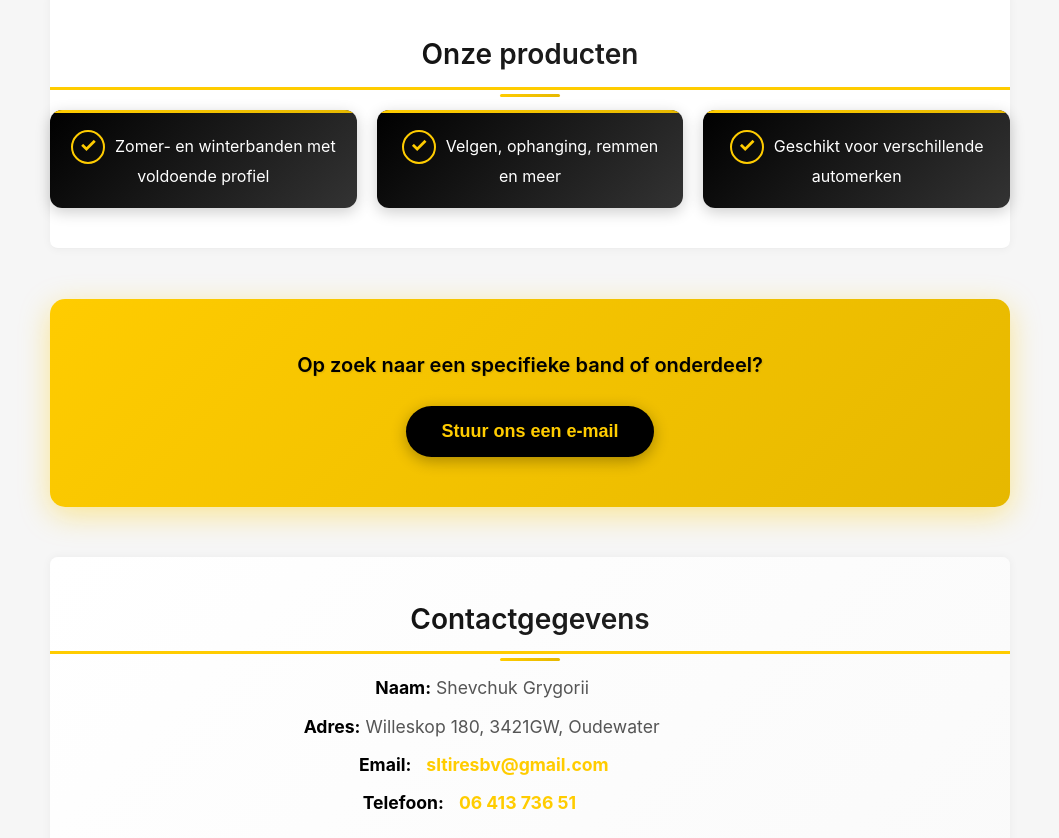
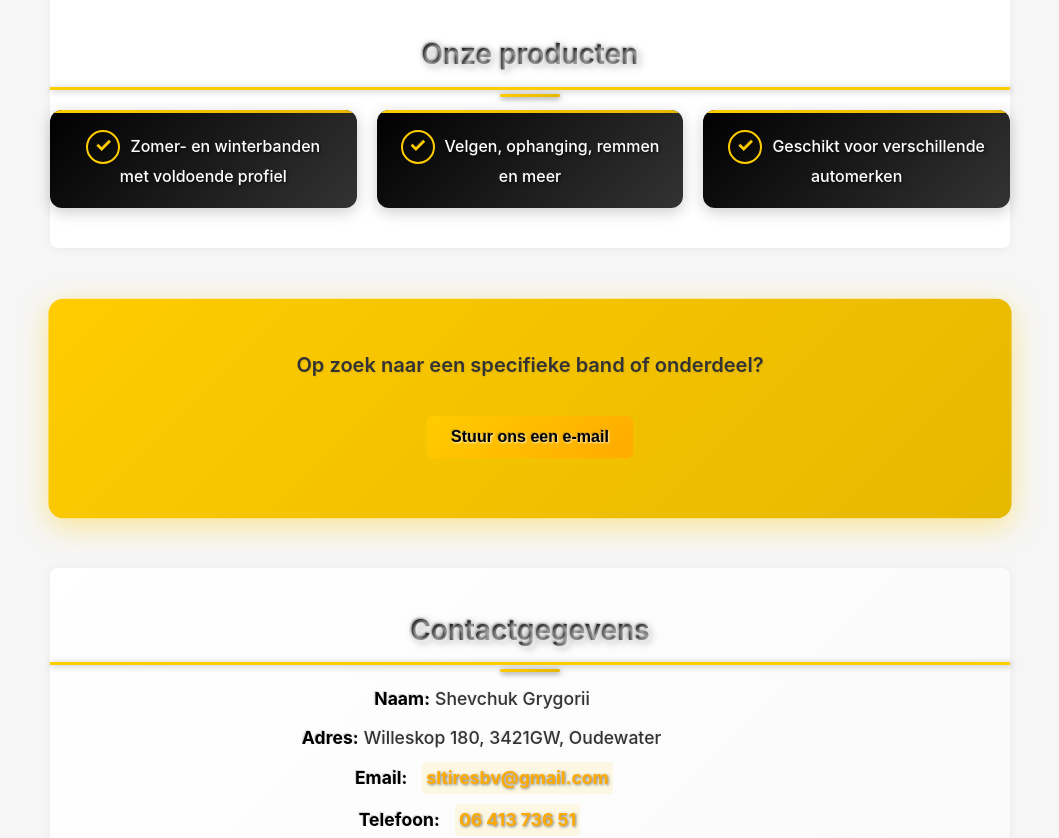
Before and after one commit to TexnoMAX/car-parts-tyres, a React (Vite) app: page / in a window 1280 px wide. Shown: the part 1056-1894 px from the top of the page, without its empty margins (110-1169 px from the left). Built offline with nearby package versions, Linux system fonts and the light colour scheme.

Commit message:
Улучшена читаемость всех шрифтов для белого и черного фона с text-shadow эффектами

```diff
--- a/src/App.css
+++ b/src/App.css
@@ -70,18 +70,26 @@ body {
   font-size: 12px;
   font-weight: bold;
   transition: all 0.3s ease;
-  color: #666;
+  color: #666666 !important;
+  text-shadow: 1px 1px 2px rgba(255, 255, 255, 0.8),
+               -1px -1px 1px rgba(0, 0, 0, 0.1);
 }
 
 .language-switcher button:hover {
   border-color: #ffcc00;
-  color: #333;
+  color: #333333 !important;
+  text-shadow: 1px 1px 2px rgba(255, 255, 255, 0.9),
+               -1px -1px 1px rgba(0, 0, 0, 0.2);
+  background: rgba(255, 204, 0, 0.1);
 }
 
 .language-switcher button.active {
   background: #ffcc00;
   border-color: #ffcc00;
-  color: #000;
+  color: #000000 !important;
+  text-shadow: 1px 1px 2px rgba(255, 255, 255, 0.8),
+               -1px -1px 1px rgba(0, 0, 0, 0.3);
+  font-weight: 800;
 }
 
 /* Animations */
@@ -184,18 +192,24 @@ body {
   font-size: 2.5rem;
   margin: 0 0 10px 0;
   font-weight: bold;
-  color: #000;
+  color: #000 !important;
   background: linear-gradient(135deg, #000 0%, #333 100%);
   -webkit-background-clip: text;
   -webkit-text-fill-color: transparent;
   background-clip: text;
+  text-shadow: 2px 2px 4px rgba(255, 255, 255, 0.8),
+               -1px -1px 2px rgba(0, 0, 0, 0.4);
+  filter: drop-shadow(1px 1px 2px rgba(0, 0, 0, 0.3));
 }
 
 .header p {
   font-size: 1.2rem;
   margin: 0;
-  opacity: 0.8;
-  color: #555;
+  opacity: 0.9;
+  color: #444 !important;
+  font-weight: 500;
+  text-shadow: 1px 1px 2px rgba(255, 255, 255, 0.9),
+               -0.5px -0.5px 1px rgba(0, 0, 0, 0.2);
 }
 
 .nav {
@@ -208,19 +222,23 @@ body {
 .nav button {
   background: none;
   border: 2px solid #333;
-  color: #333;
+  color: #333333 !important;
   padding: 10px 20px;
   border-radius: 25px;
   cursor: pointer;
   font-weight: bold;
   transition: all 0.3s ease;
+  text-shadow: 1px 1px 2px rgba(255, 255, 255, 0.8),
+               -1px -1px 1px rgba(0, 0, 0, 0.1);
 }
 
 .nav button:hover {
   background: #333;
-  color: #fff;
+  color: #ffffff !important;
   transform: translateY(-2px);
   box-shadow: 0 4px 12px rgba(0, 0, 0, 0.2);
+  text-shadow: 1px 1px 3px rgba(0, 0, 0, 0.8),
+               -1px -1px 1px rgba(255, 255, 255, 0.1);
 }
 
 /* Main Content */
@@ -270,7 +288,7 @@ body {
 }
 
 .section h2 {
-  color: #000;
+  color: #000 !important;
   margin-bottom: 20px;
   font-size: 28px;
   font-weight: 600;
@@ -280,6 +298,9 @@ body {
   -webkit-text-fill-color: transparent;
   background-clip: text;
   position: relative;
+  text-shadow: 2px 2px 4px rgba(255, 255, 255, 0.9),
+               -1px -1px 2px rgba(0, 0, 0, 0.4);
+  filter: drop-shadow(1px 1px 3px rgba(0, 0, 0, 0.3));
 }
 
 .section h2::after {
@@ -292,15 +313,19 @@ body {
   height: 3px;
   background: linear-gradient(90deg, #ffcc00, #e6b800);
   border-radius: 2px;
+  box-shadow: 0 2px 4px rgba(0, 0, 0, 0.2);
 }
 
 .section p {
   text-align: center;
   font-size: 16px;
   line-height: 1.6;
-  color: #555;
+  color: #444 !important;
   max-width: 800px;
   margin: 0 auto;
+  font-weight: 500;
+  text-shadow: 1px 1px 2px rgba(255, 255, 255, 0.9),
+               -0.5px -0.5px 1px rgba(0, 0, 0, 0.2);
 }
 
 /* Services Section */
@@ -342,7 +367,7 @@ body {
 
 .products-list li {
   background: linear-gradient(135deg, #000, #333);
-  color: white;
+  color: #ffffff !important;
   padding: 20px;
   border-radius: 12px;
   box-shadow: 0 4px 15px rgba(0, 0, 0, 0.2);
@@ -351,6 +376,9 @@ body {
   overflow: hidden;
   font-size: 16px;
   line-height: 1.5;
+  font-weight: 500;
+  text-shadow: 1px 1px 3px rgba(0, 0, 0, 0.8),
+               -1px -1px 1px rgba(255, 255, 255, 0.1);
 }
 
 .products-list li::before {
@@ -427,20 +455,21 @@ body {
 }
 
 .cta-button {
-  background: #000;
-  color: #ffcc00;
+  background: linear-gradient(135deg, #ffcc00, #ffaa00);
+  color: #000000 !important;
+  padding: 12px 24px;
   border: none;
-  padding: 15px 35px;
-  font-size: 18px;
-  font-weight: bold;
-  border-radius: 50px;
+  border-radius: 6px;
+  font-size: 16px;
+  font-weight: 600;
   cursor: pointer;
   transition: all 0.3s ease;
+  margin: 10px 0;
   text-decoration: none;
   display: inline-block;
-  box-shadow: 0 4px 15px rgba(0, 0, 0, 0.3);
-  position: relative;
-  z-index: 1;
+  box-shadow: 0 2px 10px rgba(255, 204, 0, 0.3);
+  text-shadow: 1px 1px 2px rgba(255, 255, 255, 0.8),
+               -1px -1px 1px rgba(0, 0, 0, 0.2);
 }
 
 .cta-button:hover {
@@ -468,24 +497,39 @@ body {
   align-items: center;
   flex-wrap: wrap;
   gap: 5px;
+  color: #333333 !important;
+  text-shadow: 1px 1px 2px rgba(255, 255, 255, 0.8),
+               -1px -1px 1px rgba(0, 0, 0, 0.1);
+  font-weight: 500;
 }
 
 .contact-info strong {
-  color: #000;
+  color: #000000 !important;
   min-width: 120px;
   text-align: right;
+  text-shadow: 1px 1px 2px rgba(255, 255, 255, 0.8),
+               -1px -1px 1px rgba(0, 0, 0, 0.2);
+  font-weight: 700;
 }
 
 .contact-link {
-  color: #ffcc00;
+  color: #ffaa00 !important;
   text-decoration: none;
   font-weight: bold;
   margin-left: 10px;
+  text-shadow: 1px 1px 3px rgba(0, 0, 0, 0.5),
+               -1px -1px 1px rgba(255, 255, 255, 0.3);
+  padding: 2px 4px;
+  border-radius: 3px;
+  background: rgba(255, 204, 0, 0.1);
 }
 
 .contact-link:hover {
-  color: #000;
+  color: #000000 !important;
   text-decoration: underline;
+  background: rgba(255, 204, 0, 0.3);
+  text-shadow: 1px 1px 2px rgba(255, 255, 255, 0.8),
+               -1px -1px 1px rgba(0, 0, 0, 0.2);
 }
 
 /* Map Container */
--- a/src/index.css
+++ b/src/index.css
@@ -24,6 +24,34 @@ body {
   color-scheme: light !important;
   -webkit-font-smoothing: antialiased;
   -moz-osx-font-smoothing: grayscale;
+  text-rendering: optimizeLegibility;
+  font-weight: 500;
+}
+
+/* Universal text readability styles */
+h1, h2, h3, h4, h5, h6 {
+  text-shadow: 1px 1px 2px rgba(255, 255, 255, 0.8),
+               -1px -1px 2px rgba(0, 0, 0, 0.3);
+  font-weight: 600;
+  color: #222 !important;
+}
+
+p, span, div, li, a {
+  text-shadow: 0.5px 0.5px 1px rgba(255, 255, 255, 0.9),
+               -0.5px -0.5px 1px rgba(0, 0, 0, 0.2);
+  color: #333 !important;
+}
+
+/* Enhanced contrast for links */
+a {
+  color: #1a5f7a !important;
+  font-weight: 500;
+}
+
+a:hover {
+  color: #0d4a5f !important;
+  text-shadow: 1px 1px 2px rgba(255, 255, 255, 0.9),
+               -1px -1px 2px rgba(0, 0, 0, 0.3);
 }
 
 #root {
```
